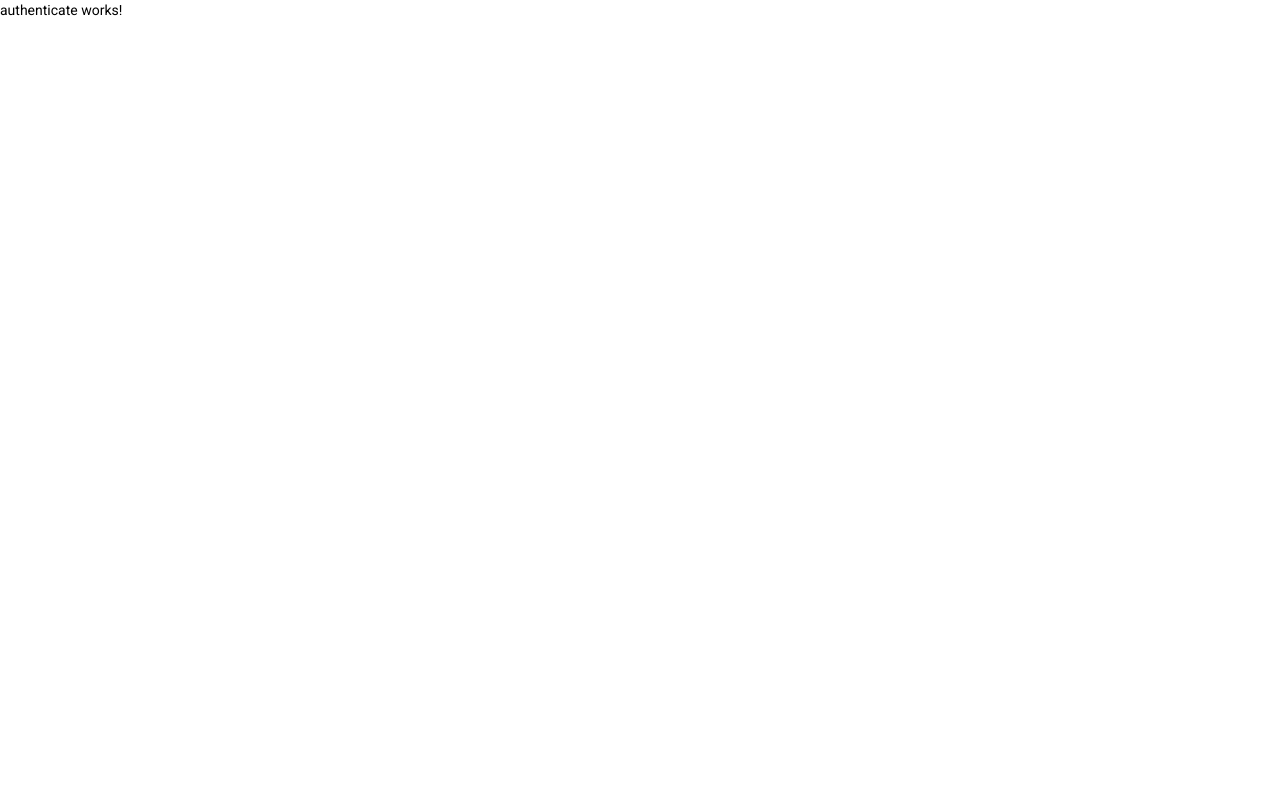
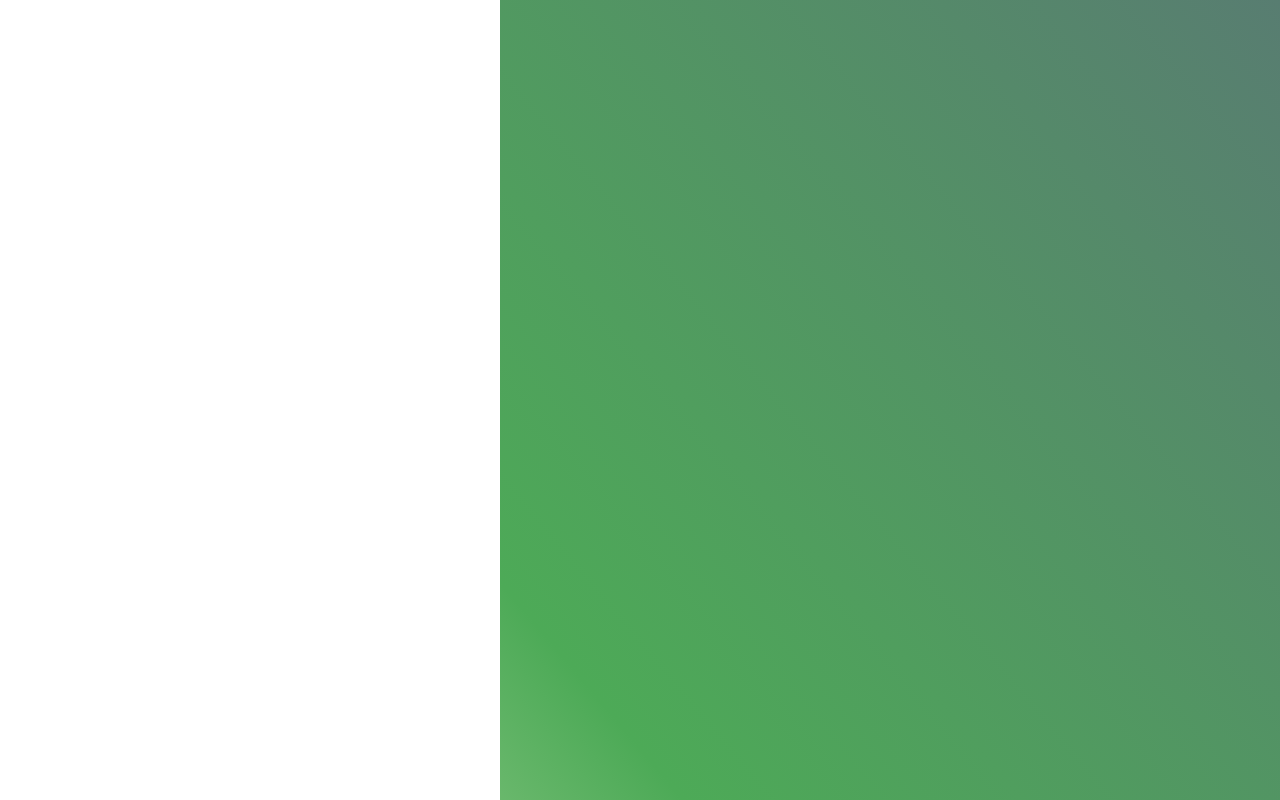
Before and after one commit to TMontenegro/fiscal-automatization, an Angular app: page / in a window 1280 px wide. Built offline with nearby package versions, Linux system fonts and the light colour scheme.

Commit message:
Define base colors of application and authenticate divisors

```diff
--- a/src/app/views/authenticate/authenticate.component.css
+++ b/src/app/views/authenticate/authenticate.component.css
@@ -0,0 +1,15 @@
+.authenticate {
+  height: 100vh;
+  background: linear-gradient(
+    50deg,
+    var(--celadon) 0%,
+    var(--pantone) 35%,
+    var(--hookers) 100%
+  );
+}
+
+.authenticate-form {
+  width: 500px;
+  height: 100vh;
+  background-color: #fff;
+}
--- a/src/app/views/authenticate/authenticate.component.html
+++ b/src/app/views/authenticate/authenticate.component.html
@@ -1 +1,5 @@
-<p>authenticate works!</p>
+<section class="authenticate">
+  <div class="authenticate-form">
+
+  </div>
+</section>
--- a/src/styles.css
+++ b/src/styles.css
@@ -2,3 +2,11 @@
 
 html, body { height: 100%; }
 body { margin: 0; font-family: Roboto, "Helvetica Neue", sans-serif; }
+
+:root {
+  --pantone: #4DAA57;
+  --hookers: #587D71;
+  --celadon: #B5DDA4;
+  --papaya: #F9ECCC;
+  --lavender: #754668;
+}
```
Also changed, not shown: src/app/app.module.ts (+6 -1 lines).
